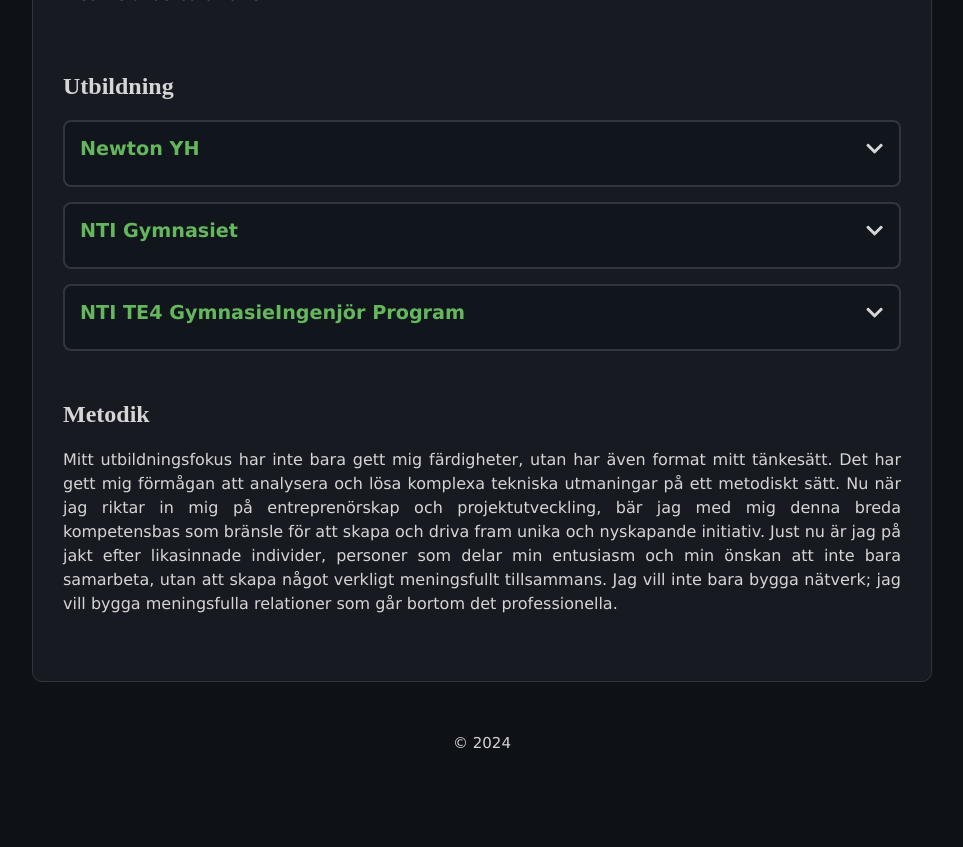
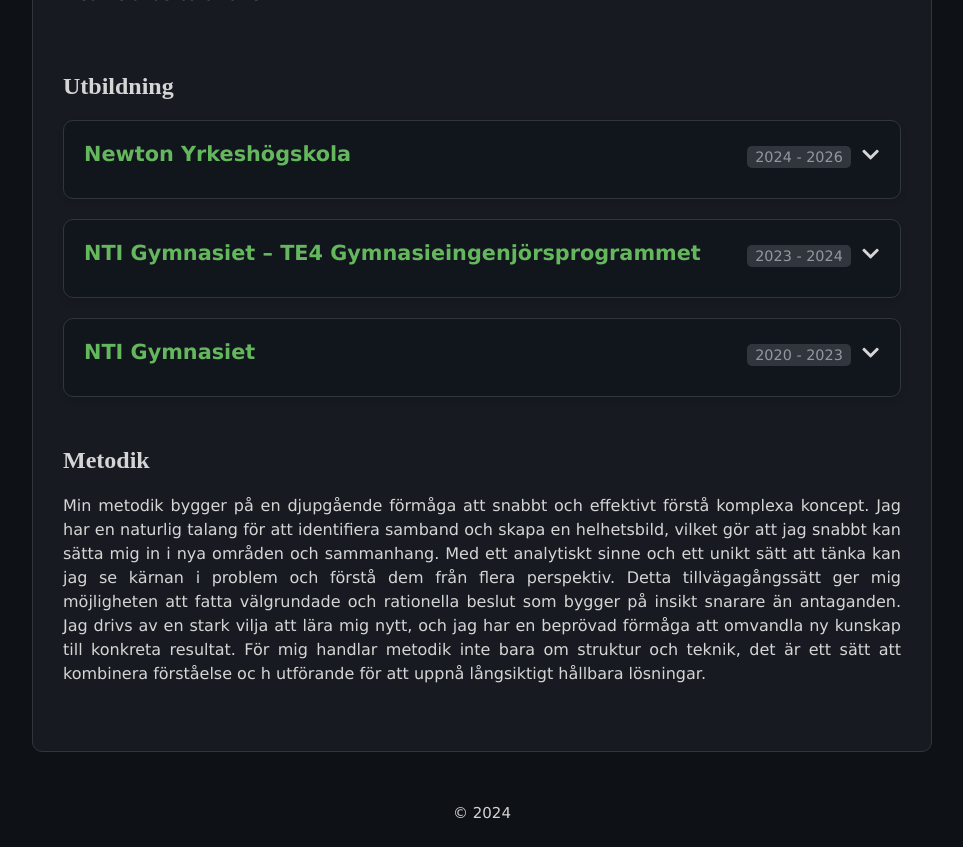
Before and after one commit to KirillPuljavin/KirillPuljavin.github.io, a React (Create React App) app: page / in a window 1280 px wide. Shown: the part 740-1587 px from the top of the page, without its empty margins (158-1121 px from the left). Before the commit the page ends 1517 px from the top, so only its background shows below. Built offline with nearby package versions, Linux system fonts and the light colour scheme; the HTML template or start-up script is replaced by a standard one.

Commit message:
new page

```diff
--- a/src/App.jsx
+++ b/src/App.jsx
@@ -3,8 +3,8 @@
 import { HashRouter as Router, Route, Routes } from "react-router-dom";
 import Main from "./routes/Main";
 import Details from "./routes/Details";
-import Projects from "./routes/Projects";
-import TE4 from "./routes/TE4";
+import Interns from "./routes/Interns";
+import PublicWorks from "./routes/PublicWorks";
 
 import Header from "./components/Header";
 import Footer from "./components/Footer";
@@ -30,8 +30,8 @@
         <Routes>
           <Route path="/" element={<Main />} />
           <Route path="/details" element={<Details />} />
-          <Route path="/te4" element={<TE4 />} />
-          <Route path="/projects" element={<Projects />} />
+          <Route path="/interns" element={<Interns />} />
+          <Route path="/publicWorks" element={<PublicWorks />} />
         </Routes>
       </Container>
     </Router>
--- a/src/Stylesheet.scss
+++ b/src/Stylesheet.scss
@@ -172,48 +172,65 @@
     #Utbildning {
       display: flex;
       flex-direction: column;
-      gap: 15px;
+      gap: 20px;
 
       .education-block {
-        border: 2px solid var(--gray);
-        border-radius: 8px;
-        padding: 15px;
+        border: 1.5px solid var(--gray);
+        border-radius: 10px;
+        padding: 20px;
         cursor: pointer;
         background-color: var(--dark2);
         transition: all 0.3s ease;
         position: relative;
         overflow: hidden;
+        box-shadow: 0 4px 6px rgba(0, 0, 0, 0.1);
 
-        /* Title Styling */
-        .block-title {
-          font-size: 1.2rem;
-          font-weight: bold;
-          color: var(--green);
-          margin: 0;
-          display: flex;
-          justify-content: space-between;
-          align-items: center;
+        &:hover {
+          background-color: var(--darkblue);
         }
 
-        /* Arrow Indicator */
-        .arrow {
-          transition: transform 0.3s ease;
-          &.expanded {
+        .header {
+          display: flex;
+          align-items: center;
+          justify-content: space-between;
+          margin-bottom: 10px;
+
+          .block-title {
+            font-size: 1.3rem;
+            font-weight: 600;
+            color: var(--green);
+            flex-grow: 1;
+          }
+
+          .experience {
+            font-size: 0.9rem;
+            color: var(--font);
+            background-color: var(--gray);
+            padding: 3px 8px;
+            border-radius: 5px;
+            font-weight: 500;
+            margin-top: 5px;
+            margin-left: 10px;
+          }
+
+          .arrow {
+            transition: transform 0.3s ease;
+            font-size: 1.2rem;
+            margin-left: 10px;
+            display: flex;
+            align-items: center;
+          }
+
+          &.expanded .arrow {
             transform: rotate(180deg);
           }
-        }
-
-        /* Hover Effects */
-        &:hover {
-          background-color: var(--darkblue);
-          transform: scale(1.02);
         }
 
         /* Expanded Content */
         .block-content {
           max-height: 0;
           opacity: 0;
-          transition: max-height 0.3s ease, opacity 0.3s ease;
+          transition: max-height 0.4s ease, opacity 0.4s ease;
           overflow: hidden;
           margin-top: 10px;
 
@@ -222,14 +239,30 @@
             color: var(--font);
             text-align: justify;
             margin: 0;
+            line-height: 1.6;
           }
         }
 
         &.expanded {
-          max-height: 500px; /* Adjust as needed */
           .block-content {
-            max-height: 300px; /* Adjust as needed */
+            max-height: 300px;
             opacity: 1;
+          }
+        }
+
+        .labels {
+          margin-top: 15px;
+          display: flex;
+          flex-wrap: wrap;
+          gap: 10px;
+
+          .label {
+            background-color: var(--green);
+            color: var(--dark);
+            padding: 5px 10px;
+            border-radius: 20px;
+            font-size: 0.8rem;
+            font-weight: 500;
           }
         }
       }
@@ -283,11 +316,11 @@
     }
   }
   // TE4
-  #te4 {
+  #publicWorks {
     display: block;
   }
   // Projects
-  #projects {
+  #interns {
     display: block;
   }
 }
--- a/src/components/EducationBlock.jsx
+++ b/src/components/EducationBlock.jsx
@@ -2,7 +2,7 @@
 import { useState } from "react";
 import { FaChevronDown, FaChevronUp } from "react-icons/fa";
 
-const EducationBlock = ({ title, description }) => {
+const EducationBlock = ({ title, description, experience, labels }) => {
   const [isExpanded, setIsExpanded] = useState(false);
 
   const toggleBlock = () => {
@@ -13,9 +13,15 @@
     <div
       className={`education-block ${isExpanded ? "expanded" : ""}`}
       onClick={toggleBlock}
+      role="button"
+      tabIndex={0}
+      onKeyDown={(e) => {
+        if (e.key === "Enter") toggleBlock();
+      }}
     >
-      <div className="block-title">
-        {title}
+      <div className="header">
+        <div className="block-title">{title}</div>
+        <div className="experience">{experience}</div>
         {isExpanded ? (
           <FaChevronUp className="arrow expanded" />
         ) : (
@@ -24,6 +30,15 @@
       </div>
       <div className="block-content">
         <p>{description}</p>
+        {labels && labels.length > 0 && (
+          <div className="labels">
+            {labels.map((label, index) => (
+              <span key={index} className="label">
+                {label}
+              </span>
+            ))}
+          </div>
+        )}
       </div>
     </div>
   );
--- a/src/components/Header.jsx
+++ b/src/components/Header.jsx
@@ -14,11 +14,11 @@
         <button onClick={() => navigate("/details")}>
           <h3>Kunskaper</h3>
         </button>
-        <button onClick={() => navigate("/te4")}>
-          <h3>TE4 Projekt</h3>
+        <button onClick={() => navigate("/interns")}>
+          <h3> Interns </h3>
         </button>
-        <button onClick={() => navigate("/projects")}>
-          <h3>Egna Projekt</h3>
+        <button onClick={() => navigate("/publicWorks")}>
+          <h3> Public Works </h3>
         </button>
       </div>
 
--- /dev/null
+++ b/src/routes/Interns.jsx
@@ -0,0 +1,9 @@
+const Interns = () => {
+  return (
+    <div id="interns">
+      <h1>Interns</h1>
+    </div>
+  );
+};
+
+export default Interns;
--- a/src/routes/Main.jsx
+++ b/src/routes/Main.jsx
@@ -1,3 +1,4 @@
+// src/routes/Main.jsx
 import profileImg from "../assets/profileImg.jpg";
 import EducationBlock from "../components/EducationBlock";
 
@@ -14,7 +15,7 @@
         </div>
 
         <div id="infoColumn" className="rightColumn">
-          <h1 id="nameAndAge">Kirill Karl Puljavin, {age()} år</h1>
+          <h1 id="nameAndAge"> Killian Kirill Puljavin, {age()} år</h1>
           <p>System Utvecklare | Software Engineer</p>
           <div className="socials">
             <a href="https://www.linkedin.com/in/kirill-puljavin-91a66a254/">
@@ -46,16 +47,26 @@
         <h2>Utbildning</h2>
         <div id="Utbildning">
           <EducationBlock
-            title="Newton YH"
-            description="Jag studerade vid Newton YH där jag fokuserade på [specificera dina studier och erfarenheter]."
+            title="Newton Yrkeshögskola"
+            experience="2024 - 2026"
+            description="För närvarande inskriven i Newton Yrkeshögskolas Systemutvecklare .NET-program, med fokus på avancerad mjukvaruutveckling, .NET-ramverket och applikationsarkitektur. Utbildningen betonar praktiska färdigheter och branschkontakter, vilket förbereder mig för komplexa systemutvecklingsuppgifter."
+            labels={[
+              "Avancerad .NET-utveckling",
+              "Applikationsarkitektur",
+              "Praktisk mjukvaruteknik",
+            ]}
+          />
+          <EducationBlock
+            title="NTI Gymnasiet – TE4 Gymnasieingenjörsprogrammet"
+            experience="2023 - 2024"
+            description="Avslutade det ettåriga TE4 Gymnasieingenjörsprogrammet vid NTI Gymnasiet, med specialisering i mjukvarudesign. Programmet gav praktisk erfarenhet inom mjukvaruutveckling, projektledning och samarbetsprojekt, vilket lade en solid grund för min ingenjörskarriär."
+            labels={["Mjukvarudesign", "Projektledning", "Teamarbete"]}
           />
           <EducationBlock
             title="NTI Gymnasiet"
-            description="Under min tid på NTI Gymnasiet fördjupade jag mig i [specificera dina studier och erfarenheter]."
-          />
-          <EducationBlock
-            title="NTI TE4 GymnasieIngenjör Program"
-            description="På TE4 GymnasieIngenjör programmet vid NTI Gymnasiet utvecklade jag [specificera dina studier och erfarenheter]."
+            experience="2020 - 2023"
+            description="Tog examen från NTI Gymnasiets teknikprogram med inriktning på information och medieteknik. Utbildningen omfattade kurser i programmering, webbutveckling och nätverksteknik. Jag genomförde även en extra kurs i företagsekonomi, vilket breddade min förståelse för affärsverksamhet och ekonomiska principer."
+            labels={["Programmering", "Webbutveckling", "Företagsekonomi"]}
           />
         </div>
 
@@ -63,16 +74,18 @@
 
         <h2>Metodik</h2>
         <p style={{ textAlign: "justify" }} className="bigP">
-          Mitt utbildningsfokus har inte bara gett mig färdigheter, utan har
-          även format mitt tänkesätt. Det har gett mig förmågan att analysera
-          och lösa komplexa tekniska utmaningar på ett metodiskt sätt. Nu när
-          jag riktar in mig på entreprenörskap och projektutveckling, bär jag
-          med mig denna breda kompetensbas som bränsle för att skapa och driva
-          fram unika och nyskapande initiativ. Just nu är jag på jakt efter
-          likasinnade individer, personer som delar min entusiasm och min önskan
-          att inte bara samarbeta, utan att skapa något verkligt meningsfullt
-          tillsammans. Jag vill inte bara bygga nätverk; jag vill bygga
-          meningsfulla relationer som går bortom det professionella.
+          Min metodik bygger på en djupgående förmåga att snabbt och effektivt
+          förstå komplexa koncept. Jag har en naturlig talang för att
+          identifiera samband och skapa en helhetsbild, vilket gör att jag
+          snabbt kan sätta mig in i nya områden och sammanhang. Med ett
+          analytiskt sinne och ett unikt sätt att tänka kan jag se kärnan i
+          problem och förstå dem från flera perspektiv. Detta tillvägagångssätt
+          ger mig möjligheten att fatta välgrundade och rationella beslut som
+          bygger på insikt snarare än antaganden. Jag drivs av en stark vilja
+          att lära mig nytt, och jag har en beprövad förmåga att omvandla ny
+          kunskap till konkreta resultat. För mig handlar metodik inte bara om
+          struktur och teknik, det är ett sätt att kombinera förståelse oc h
+          utförande för att uppnå långsiktigt hållbara lösningar.
         </p>
         <br />
       </div>
--- a/src/routes/Projects.jsx
+++ /dev/null
@@ -1,9 +0,0 @@
-const Projects = () => {
-  return (
-    <div id="projects">
-      <h1>Projects</h1>
-    </div>
-  );
-};
-
-export default Projects;
--- /dev/null
+++ b/src/routes/PublicWorks.jsx
@@ -0,0 +1,10 @@
+const PublicWorks = () => {
+  return (
+    <div id="publicWorks">
+      <h1>PublicWorks</h1>
+    </div>
+  );
+};
+
+// eslint-disable-next-line react-refresh/only-export-components
+export default PublicWorks;
--- a/src/routes/TE4.jsx
+++ /dev/null
@@ -1,10 +0,0 @@
-const TE4 = () => {
-  return (
-    <div id="te4">
-      <h1>TE4</h1>
-    </div>
-  );
-};
-
-// eslint-disable-next-line react-refresh/only-export-components
-export default TE4;
```
